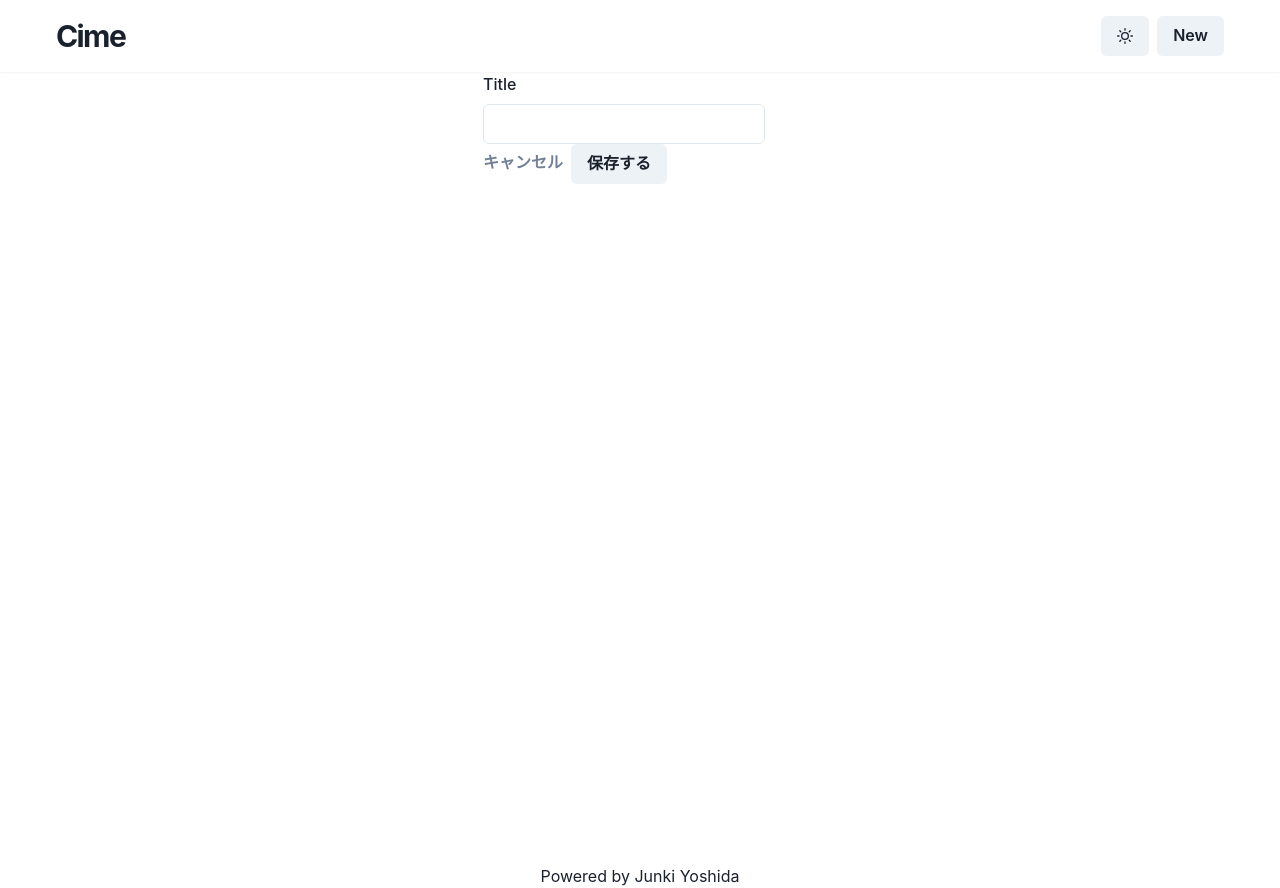
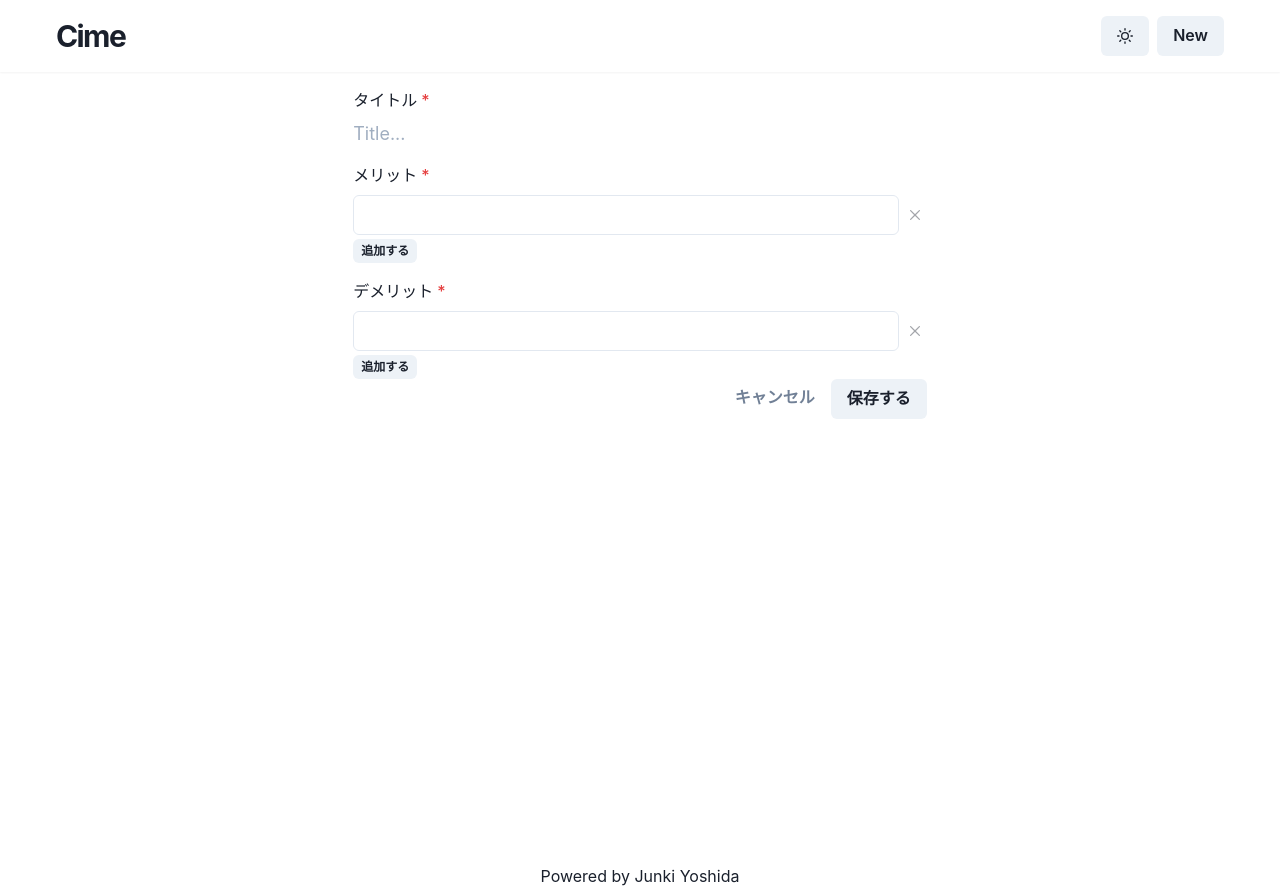
Before and after one commit to j9141997/cime-app, a Next.js app: page /options/new in a window 1280 px wide. Built offline with nearby package versions, Linux system fonts and the light colour scheme.

Commit message:
feat: Form

```diff
--- a/package.json
+++ b/package.json
@@ -17,7 +17,7 @@
     "next": "10.0.4",
     "react": "17.0.1",
     "react-dom": "17.0.1",
-    "react-hook-form": "^6.13.1",
+    "react-hook-form": "^6.14.0",
     "swr": "^0.3.11"
   },
   "devDependencies": {
--- a/src/common/Layout.tsx
+++ b/src/common/Layout.tsx
@@ -1,7 +1,7 @@
 import React, { FC } from 'react'
 import { Header } from '@components/Header'
 import { Footer } from '@components/Footer'
-import { Box, Flex } from '@chakra-ui/react'
+import { Box } from '@chakra-ui/react'
 
 type Props = {
   pageProps: any
@@ -15,9 +15,9 @@ const Layout: FC<Props> = ({ children }) => {
         minH="calc(100vh - 88px)"
         maxW={1200}
         marginTop="4.5rem"
-        mx="1.5rem"
+        mx="auto"
       >
-        <Flex justify="center">{children}</Flex>
+        {children}
       </Box>
       <Footer />
     </div>
--- a/src/components/common/Form.tsx
+++ b/src/components/common/Form.tsx
@@ -1,32 +1,54 @@
 import React, { memo, FC } from 'react'
 import NextLink from 'next/link'
-import { useForm } from 'react-hook-form'
-import { Box, Button } from '@chakra-ui/react'
+import { FormProvider, useForm } from 'react-hook-form'
+import { Box, Button, Spinner } from '@chakra-ui/react'
 
 type Props = {
   submitButtonText?: string
-  onSubmit?: () => void
+  onSubmit?: (data: any) => void
+  submitting?: boolean
 }
 const Form: FC<Props> = memo(function Form({
   children,
   onSubmit,
   submitButtonText,
+  submitting,
 }) {
-  const { handleSubmit } = useForm()
+  const methods = useForm()
   return (
-    <form onSubmit={handleSubmit(onSubmit)}>
+    <FormProvider {...methods}>
+      <form onSubmit={methods.handleSubmit(onSubmit)}>
         {children}
-      <Box>
+        <Box textAlign="end">
           <NextLink href="/" passHref>
-          <Button variant="link" marginRight="0.5rem">
+            <Button type="button" variant="link" marginRight={4}>
               キャンセル
             </Button>
           </NextLink>
-        <Button variant="solid">
+          <Button type="submit" variant="solid">
             {submitButtonText ? submitButtonText : '保存する'}
           </Button>
         </Box>
+        {submitting && (
+          <Box
+            position="fixed"
+            bg="rgba(0, 0, 0, 0.48)"
+            w="100%"
+            h="100%"
+            top={0}
+            left={0}
+            bottom={0}
+            right={0}
+            zIndex={100}
+            display="flex"
+            justifyContent="center"
+            alignItems="center"
+          >
+            <Spinner size="xl" speed="0.65s" />
+          </Box>
+        )}
       </form>
+    </FormProvider>
   )
 })
 
--- /dev/null
+++ b/src/components/common/Input.tsx
@@ -0,0 +1,11 @@
+import React, { VFC } from 'react'
+import { Input as ChakraInput, InputProps } from '@chakra-ui/react'
+import { useFormContext } from 'react-hook-form'
+
+type Props = InputProps
+const Input: VFC<Props> = ({ ...props }) => {
+  const { register } = useFormContext()
+  return <ChakraInput {...props} ref={register} />
+}
+
+export default Input
--- /dev/null
+++ b/src/components/common/index.ts
@@ -0,0 +1 @@
+export { default as Input } from './Input'
--- /dev/null
+++ b/src/components/optionForm/OptionForm.tsx
@@ -0,0 +1,198 @@
+import React, { memo, VFC, useState, useCallback, ComponentProps } from 'react'
+import { useRouter } from 'next/router'
+import {
+  FormControl,
+  FormLabel,
+  Button,
+  VStack,
+  CloseButton,
+  Flex,
+  useToast,
+} from '@chakra-ui/react'
+import Form from '@components/common/Form'
+import OptionInteractor from 'src/interactors/options/OptionInteractor'
+import { Input } from '@components/common'
+import routes from 'routes'
+
+type ContainerProps = {
+  params?: {
+    merits?: string[]
+    demerits?: string[]
+  }
+}
+
+type Props = {
+  onClickAddField: (fieldName: 'merits' | 'demerits') => void
+  onClickRemoveField: (fieldName: 'merits' | 'demerits', index: number) => void
+  onSubmit: (data: any) => void
+  indexes: {
+    merits: number[]
+    demerits: number[]
+  }
+  submitting: boolean
+}
+
+// for Web Designer
+const Component: VFC<Props> = ({
+  onClickAddField,
+  onClickRemoveField,
+  onSubmit,
+  indexes,
+  submitting,
+}) => (
+  <Form submitting={submitting} onSubmit={onSubmit}>
+    <VStack spacing={4}>
+      <FormControl id="title" isRequired>
+        <FormLabel>タイトル</FormLabel>
+        <Input
+          type="text"
+          variant="unstyled"
+          name="title"
+          placeholder="Title..."
+          size="lg"
+          autoFocus={true}
+        />
+      </FormControl>
+      <FormControl id="merits" isRequired>
+        <FormLabel>メリット</FormLabel>
+        <VStack spacing={1}>
+          {indexes.merits.map((i, _, array) => (
+            <Flex key={`merits${i}`} alignItems="center" w="100%">
+              <Input type="text" name={`merits[${i}]`} mr={1} />
+              <CloseButton
+                size="sm"
+                disabled={array.length < 2}
+                onClick={() => onClickRemoveField('merits', i)}
+              />
+            </Flex>
+          ))}
+        </VStack>
+        <Button
+          type="button"
+          mt={1}
+          size="xs"
+          onClick={() => onClickAddField('merits')}
+        >
+          追加する
+        </Button>
+      </FormControl>
+      <FormControl id="demerits" isRequired>
+        <FormLabel>デメリット</FormLabel>
+        <VStack spacing={1}>
+          {indexes.demerits.map((i, _, array) => (
+            <Flex key={`demerits${i}`} alignItems="center" w="100%">
+              <Input type="text" name={`demerits[${i}]`} mr={1} />
+              <CloseButton
+                type="button"
+                size="sm"
+                disabled={array.length < 2}
+                onClick={() => onClickRemoveField('demerits', i)}
+              />
+            </Flex>
+          ))}
+        </VStack>
+        <Button
+          type="button"
+          mt={1}
+          size="xs"
+          onClick={() => onClickAddField('demerits')}
+        >
+          追加する
+        </Button>
+      </FormControl>
+    </VStack>
+  </Form>
+)
+
+// for Frontend Developer
+const Container: VFC<ContainerProps> = ({ params }) => {
+  const toast = useToast()
+  const router = useRouter()
+  const [submitting, setSubmitting] = useState(false)
+  const [indexes, setIndexes] = useState({
+    merits: params.merits.length ? params.merits.map((_, i) => i) : [0],
+    demerits: params.demerits.length ? params.demerits.map((_, i) => i) : [0],
+  })
+  const [counter, setCounter] = useState({
+    merits: params.merits.length || 1,
+    demerits: params.demerits.length || 1,
+  })
+
+  const handleAddField: ComponentProps<
+    typeof Component
+  >['onClickAddField'] = useCallback(
+    (fieldName) => {
+      setIndexes((prevState) => {
+        return {
+          ...prevState,
+          [fieldName]: [...prevState[fieldName], counter[fieldName]],
+        }
+      })
+      setCounter((prevState) => ({
+        ...prevState,
+        [fieldName]: prevState[fieldName] + 1,
+      }))
+    },
+    [counter]
+  )
+
+  const handleRemoveField: ComponentProps<
+    typeof Component
+  >['onClickRemoveField'] = useCallback((fieldName, index) => {
+    setIndexes((prevState) => ({
+      ...prevState,
+      [fieldName]: prevState[fieldName].filter((item) => item !== index),
+    }))
+    setCounter((prevState) => ({
+      ...prevState,
+      [fieldName]: prevState[fieldName] - 1,
+    }))
+  }, [])
+
+  const handleSubmit = useCallback(
+    async (data) => {
+      setSubmitting(true)
+      try {
+        await new OptionInteractor().post<Pick<ContainerProps, 'params'>>(data)
+        toast({
+          position: 'bottom-left',
+          title: 'Article Created!!',
+          description: '選択肢の公開に成功しました。',
+          status: 'success',
+          isClosable: true,
+        })
+        router.push(routes.root)
+      } catch (e) {
+        console.error(e)
+        setSubmitting(false)
+        toast({
+          position: 'bottom-left',
+          title: 'An error occurred.',
+          description: '選択肢の公開に失敗しました。',
+          status: 'error',
+          isClosable: true,
+        })
+      }
+    },
+    [toast, router]
+  )
+
+  return (
+    <Component
+      onClickAddField={handleAddField}
+      onClickRemoveField={handleRemoveField}
+      onSubmit={handleSubmit}
+      indexes={indexes}
+      submitting={submitting}
+    />
+  )
+}
+
+Container.defaultProps = {
+  params: {
+    merits: [],
+    demerits: [],
+  },
+}
+
+export default memo(Container)
--- /dev/null
+++ b/src/components/optionForm/index.ts
@@ -0,0 +1 @@
+export { default as OptionForm } from './OptionForm'
--- a/src/interactors/options/OptionInteractor.ts
+++ b/src/interactors/options/OptionInteractor.ts
@@ -46,7 +46,7 @@ class OptionInteractor {
     }
   }
 
-  post = async (params: any): Promise<any | null> => {
+  post = async <T>(params: T): Promise<any | null> => {
     const res = await fetch(`${this.baseURL}/options`, {
       method: 'POST',
       headers: {
--- a/src/pages/options/[id].tsx
+++ b/src/pages/options/[id].tsx
@@ -1,6 +1,7 @@
 import React from 'react'
 import { NextPage, GetServerSideProps } from 'next'
 import useSWR from 'swr'
+import { Container } from '@chakra-ui/react'
 import baseURL from 'src/utils/baseURL'
 import OptionInteractor from 'src/interactors/options/OptionInteractor'
 import { Option } from 'src/interactors/options/OptionMapper'
@@ -27,10 +28,10 @@ const OptionPage: NextPage<Props> = ({ option }) => {
     { initialData }
   )
   return (
-    <div>
+    <Container>
       <h1>{data.title}</h1>
       <p>{data.id}</p>
-    </div>
+    </Container>
   )
 }
 
--- a/src/pages/options/new.tsx
+++ b/src/pages/options/new.tsx
@@ -1,25 +1,18 @@
 import React from 'react'
 import { NextPage } from 'next'
 import Head from 'next/head'
-import { Box, FormControl, FormLabel, Input } from '@chakra-ui/react'
-import Form from '@components/common/Form'
+import { Container } from '@chakra-ui/react'
+import { OptionForm } from '@components/optionForm'
 
 const NewPage: NextPage = () => {
   return (
-    <div>
+    <Container py={4}>
       <Head>
-        <title>Create yoshida App</title>
+        <title>投稿</title>
         <link rel="icon" href="/favicon.ico" />
       </Head>
-      <Box>
-        <Form>
-          <FormControl id="title">
-            <FormLabel>Title</FormLabel>
-            <Input type="text" name="title" />
-          </FormControl>
-        </Form>
-      </Box>
-    </div>
+      <OptionForm />
+    </Container>
   )
 }
 
```
Also changed, not shown: 1 other file (tests, documents, lock files or other folders). Lines whose indentation alone changed are shown as unchanged.
